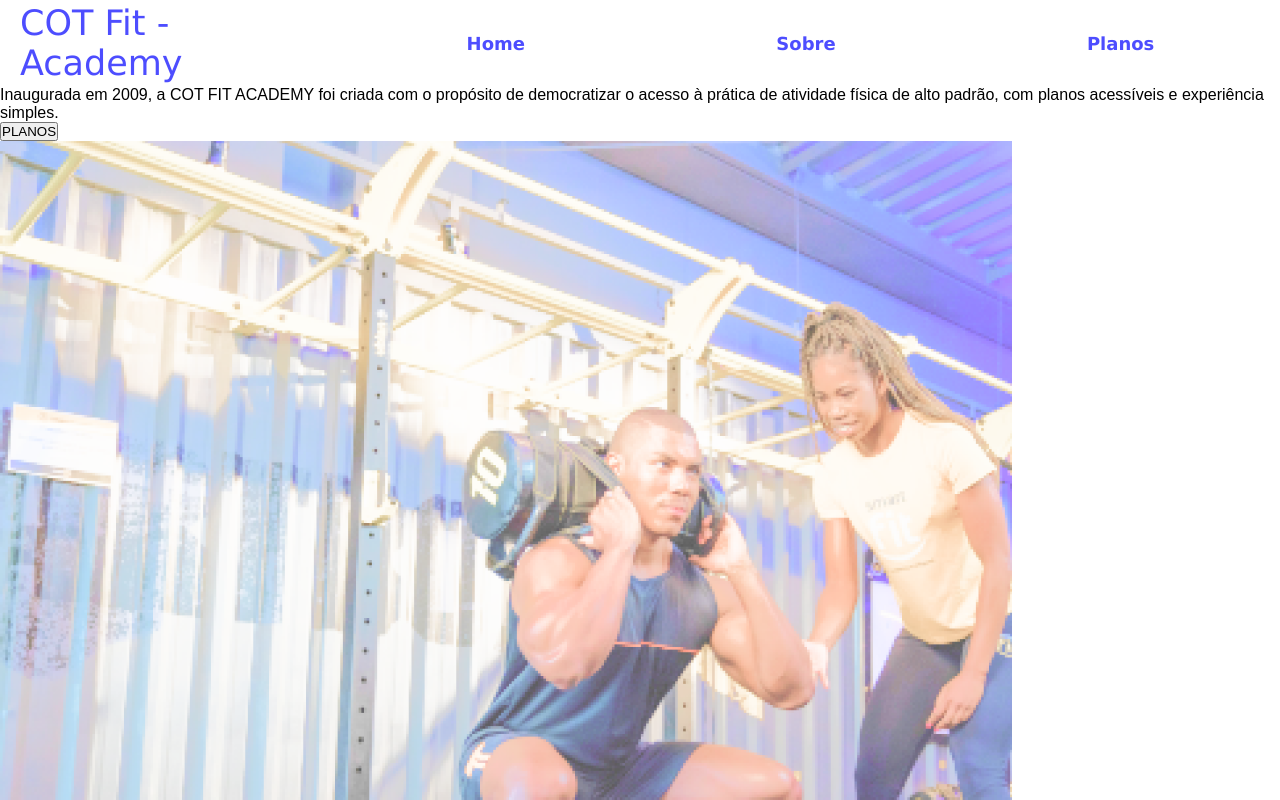
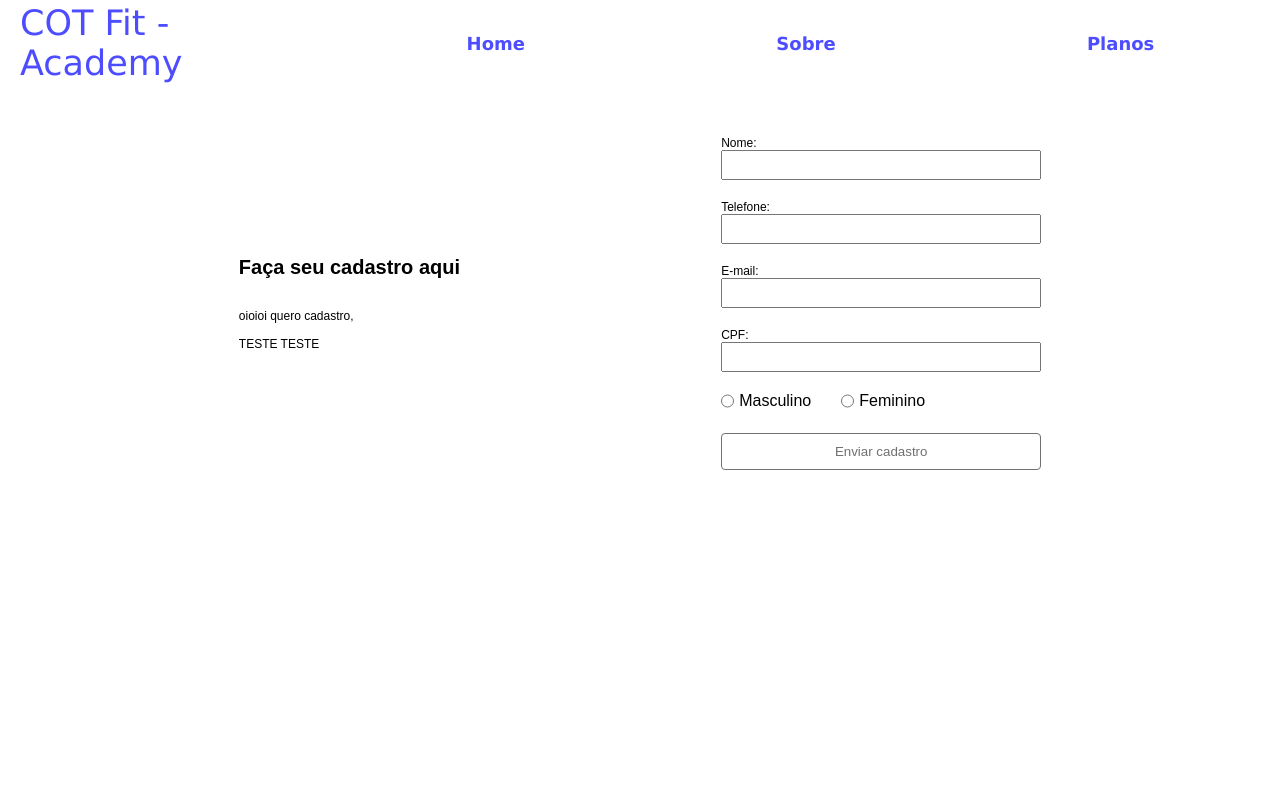
Before and after one commit to k-js/CodFit-Academy, a React (Vite) app: page / in a window 1280 px wide. Shown: the top 800 px of the page. Built offline with nearby package versions, Linux system fonts and the light colour scheme.

Commit message:
ajustando código
ajustando código

```diff
--- a/src/Route/Routes.jsx
+++ b/src/Route/Routes.jsx
@@ -2,13 +2,15 @@ import React from 'react'
 import {BrowserRouter, Routes as Switch, Route} from  'react-router-dom';
 import Header from '../components/Header/Header.jsx';
 import Home from '../pages/Home/Home.jsx'
+import CadClientes from '../pages/CadClientes/CadClientes';
 
 const Routes = () => {
   return (
     <BrowserRouter>
     <Header/>
     <Switch>
-      <Route path='/' element={<Home/>} />
+    { /* <Route path='/' element={<Home/>} /> */ }
+      <Route path='/' element={<CadClientes/>}/>
     </Switch>
     </BrowserRouter>
   )
--- a/src/pages/CadClientes/CadClientes.jsx
+++ b/src/pages/CadClientes/CadClientes.jsx
@@ -1,5 +1,5 @@
 import React, { useState } from "react";
-import S from "./CadClientes.css";
+import "./CadClientes.css";
 import { cpf } from 'cpf-cnpj-validator';
 
 const CadClientes = () => {
@@ -18,7 +18,7 @@ const CadClientes = () => {
 
   function validaEmail(){
     if(inputEmail.indexOf('@') > 2 && inputEmail.indexOf('.com') > inputEmail.indexOf('@')){
-      alert("Email Válido")
+      //alert("Email Válido")
     }else{
       alert("Email Inválido")
     }
@@ -33,24 +33,25 @@ const CadClientes = () => {
   }
 
   return (
-    <section className={S.cadastro}>
-      <div className={S.text}>
+    <section className='cadastro'>
+      <div className='text'>
         <h3>Faça seu cadastro aqui</h3>
         <p>oioioi quero cadastro,</p>
         <br></br>
         <p>TESTE TESTE</p>
       </div>
 
-      <form className={S.formCadastro}>
+      <form className='formCadastro'>
         <label>Nome:</label>
         <input type="text" />
-        <label>E-mail:</label>
         <label>Telefone:</label>
         <input type="text" />
+
+        <label>E-mail:</label>
         <input type="email" value={inputEmail} onChange={({target})=>handleInputEmail(target)}/>
         <label>CPF:</label>
         <input type="text" value={inputCPF} onChange={({target})=>handleInputCPF(target)}/>
-        <div className={S.radioInput}>
+        <div className='radioInput'>
           <input type="radio" name='genero' value="masculino"/>
           <label htmlFor="Masculino">Masculino</label>
           <input type="radio" name='genero' value="feminino"/>
```
